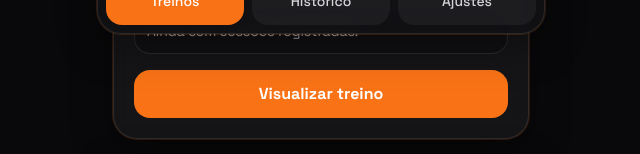
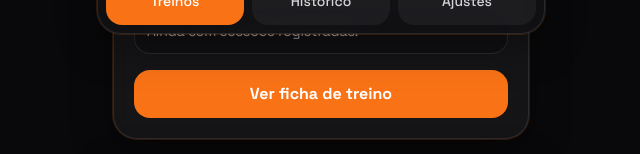
Before and after one commit to lnrdgst/daily-workout, a React (Vite) app: page / in a window 1280 px wide. Shown: the part 750-904 px from the top of the page, without its empty margins (319-959 px from the left). Built offline with nearby package versions, Linux system fonts and the light colour scheme.

Commit message:
feat(altera label botao de Visualizar treino para Ver ficha de treino)

```diff
--- a/src/components/WorkoutCard.tsx
+++ b/src/components/WorkoutCard.tsx
@@ -40,7 +40,7 @@ export const WorkoutCard = ({ workout, lastSession, completedSessionCount }: Wor
       </div>
 
       <Link to={`/workout/${workout.id}`} className="touch-button w-full bg-accent-500 text-base font-semibold text-white">
-        Visualizar treino
+        Ver ficha de treino
       </Link>
     </article>
   );
```
